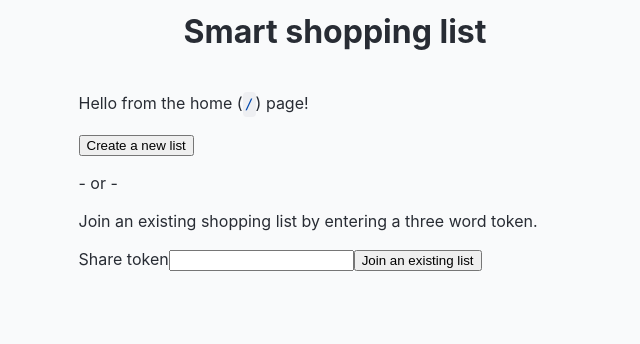
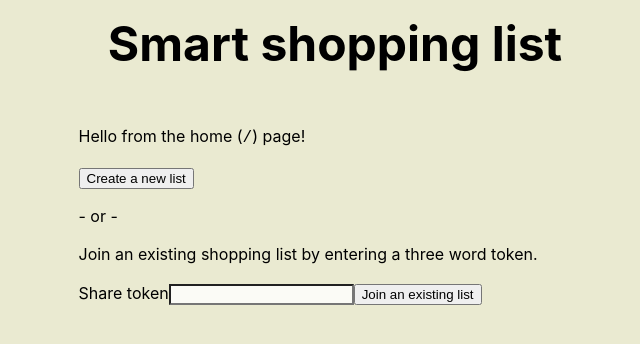
Before and after one commit to the-collab-lab/tcl-58-smart-shopping-list, a React (Vite) app: page / in a window 1280 px wide. Shown: the top 344 px of the page, without its empty margins (305-945 px from the left). Built offline with nearby package versions, Linux system fonts and the light colour scheme.

Commit message:
update basic styling

```diff
--- a/src/index.css
+++ b/src/index.css
@@ -1,34 +1,18 @@
 :root {
-	--color-black: hsla(220, 13%, 18%, 1);
-	--color-gray-dark: hsla(220, 13%, 25%, 1);
-	--color-white: hsla(220, 13%, 98%, 1);
-	--color-gray-light: hsla(220, 13%, 94%, 1);
-	--color-emerald-green: hsla(168, 92%, 25%, 1);
-	--color-vermillion-green: hsla(168, 92%, 43%, 1);
-	--color-cobalt-blue: hsla(215, 100%, 34%, 1);
-	--color-pastel-blue: hsla(215, 100%, 73%, 1);
+	--color-black: hsla(0, 0%, 0%, 1);
+	--color-gray-dark: hsla(330, 2%, 19%, 1);
+	--color-white: hsla(0, 0%, 100%, 0.8);
+	--color-beige: hsla(60, 38%, 87%, 1);
+	--color-sandy-brown: hsla(28, 83%, 61%, 1);
+	--color-sunglow: hsla(40, 100%, 67%, 1);
+	--color-yale-blue: hsla(211, 87%, 25%, 1);
+	--color-sienna: hsla(11, 79%, 32%, 1);
 	--color-red: hsl(0, 68%, 42%);
 
-	--color-accent: var(--color-pastel-blue);
-	--color-bg: var(--color-black);
+	--color-accent: var(--color-yale-blue);
+	--color-bg: var(--color-beige);
 	--color-bg-well: var(--color-gray-dark);
-	--color-error: var(--color-red);
-	--color-text: var(--color-white);
-}
-
-@media screen and (prefers-color-scheme: light) {
-	:root {
-		--color-accent: var(--color-cobalt-blue);
-		--color-bg: var(--color-white);
-		--color-bg-well: var(--color-gray-light);
-		--color-text: var(--color-black);
-	}
-}
-
-:root.theme-light {
-	--color-accent: var(--color-cobalt-blue);
-	--color-bg: var(--color-white);
-	--color-bg-well: var(--color-gray-light);
+	--color-error: var(--color-sienna);
 	--color-text: var(--color-black);
 }
 
@@ -65,30 +49,23 @@ body {
 	-moz-osx-font-smoothing: grayscale;
 }
 
-code {
-	--color-bg: var(--color-gray-dark);
-	--color-text: var(--color-accent);
-
-	background-color: var(--color-bg);
-	border-radius: 4px;
-	color: var(--color-text);
-	display: inline-block;
-	font-family: Menlo, Consolas, Monaco, Liberation Mono, Lucida Console,
-		monospace;
-	font-size: 0.9em;
-	padding: 0.15em 0.15em;
-}
-
-@media screen and (prefers-color-scheme: light) {
-	code {
-		--color-bg: var(--color-gray-light);
-	}
-}
-
-:root.theme-light code {
-	--color-bg: var(--color-gray-light);
-}
-
 ul {
 	padding: 0;
 }
+
+h1 {
+	font-size: 2.4em;
+	color: var(--color-black);
+
+	@media (min-width: 900px) {
+		font-size: 3em;
+	}
+}
+input {
+	background-color: var(--color-white);
+}
+.message {
+	font-size: 15px;
+	color: var(--color-red);
+	text-transform: capitalize;
+}
```
